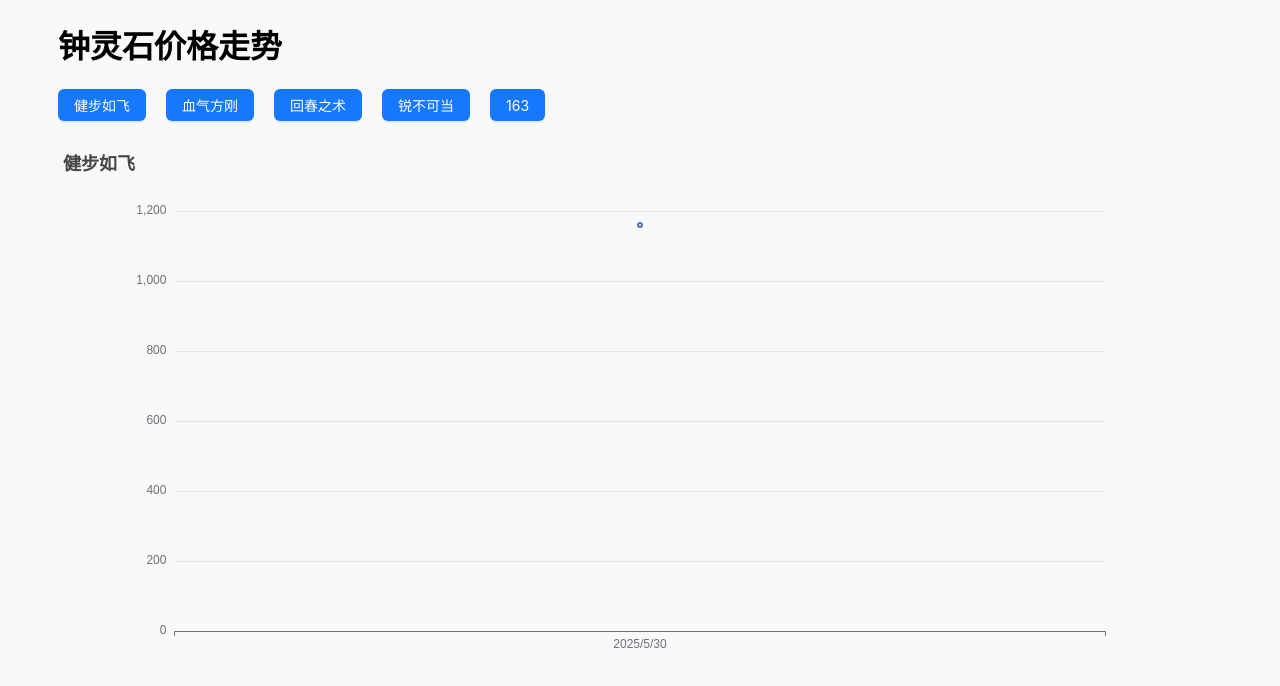
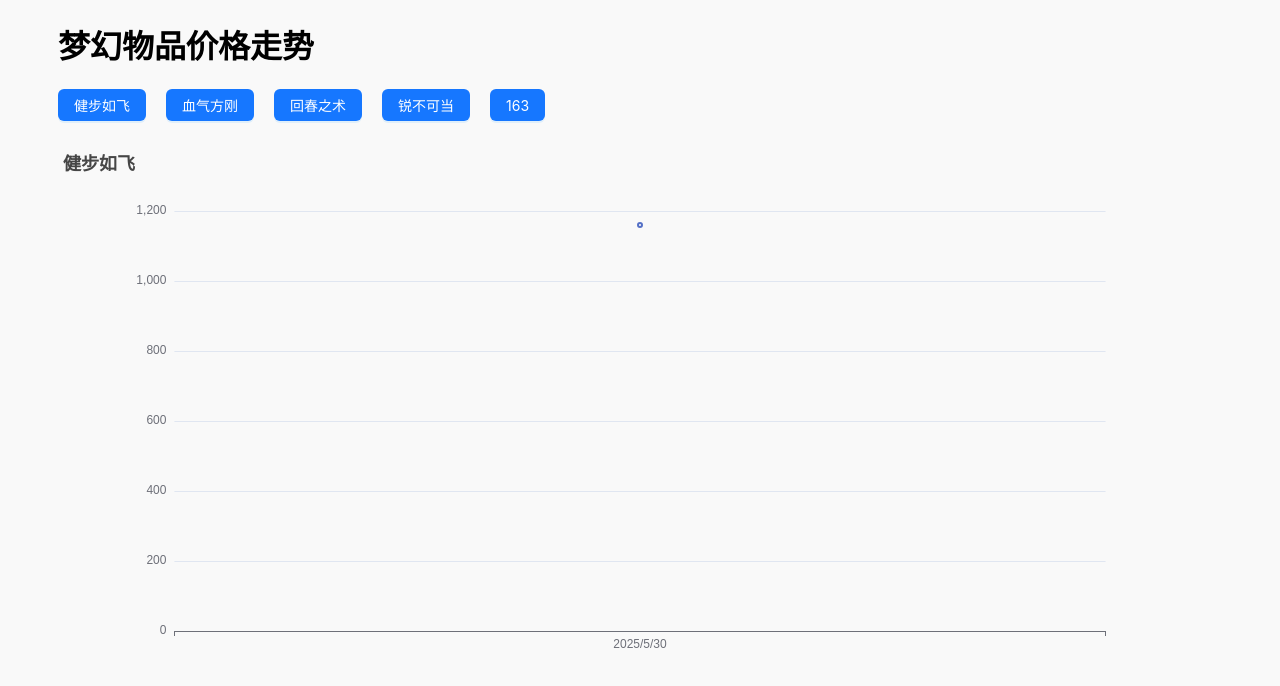
Before and after one commit to wangzhuang1/zhonglingshi, a React (Vite) app: page / in a window 1280 px wide. Shown: the top 686 px of the page. Built offline with nearby package versions, Linux system fonts and the light colour scheme.

Commit message:
修改页面标题

```diff
--- a/src/pages/Home.tsx
+++ b/src/pages/Home.tsx
@@ -72,7 +72,7 @@ const Home = () => {
 
     return (
         <div className='home'>
-            <h1>钟灵石价格走势</h1>
+            <h1>梦幻物品价格走势</h1>
 
             {
                 btnArr.map((val, index) => {
```
